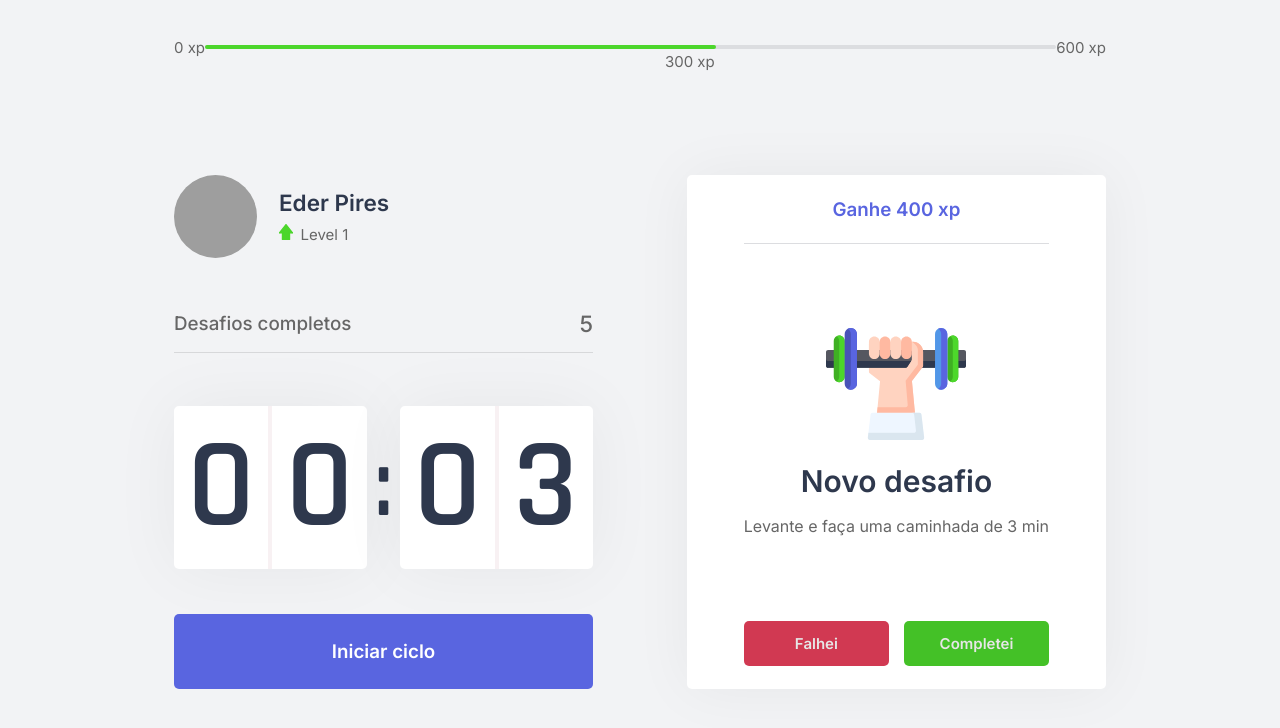
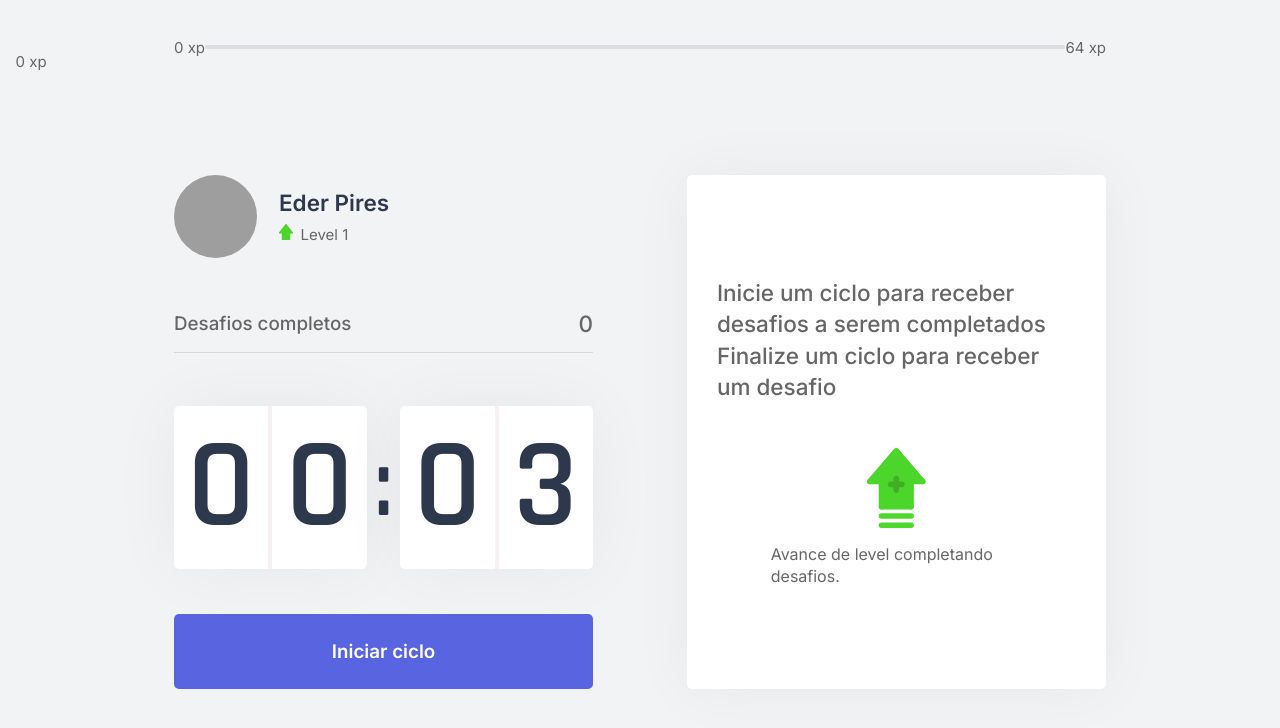
Before and after one commit to ederpbj/moveit-next, a Next.js app: page / in a window 1280 px wide. Shown: the top 728 px of the page. Built offline with nearby package versions, Linux system fonts and the light colour scheme; grey boxes are pictures that could not be loaded.

Commit message:
criando contexts

```diff
--- /dev/null
+++ b/challenges.json
@@ -0,0 +1,62 @@
+[
+  {
+    "type": "body",
+    "description": "Estique um de seus braços com a palma da mão virada para frente e puxe os dedos para cima por 10 segundos por mão.",
+    "amount": 80
+  },
+  {
+    "type": "body",
+    "description": "Estique seu braço contra o peito e puxe-o utilizando o outro braço por 10 segundos por braço.",
+    "amount": 60
+  },
+  {
+    "type": "body",
+    "description": "Puxe seu pescoço com a ajuda da mão para a direita e para a esquerda, permanecendo na posição por alguns segundos.",
+    "amount": 70
+  },
+  {
+    "type": "body",
+    "description": "Com as duas mãos na parte de trás da cabeça, leve-a para baixo, alongando a parte de trás da região.",
+    "amount": 60
+  },
+  {
+    "type": "body",
+    "description": "Cruze as pernas e desça com as mãos esticadas em direção ao chão. Repita o movimento com a outra perna na frente.",
+    "amount": 100
+  },
+  {
+    "type": "body",
+    "description": "Sentado, abra as pernas e tente encostar as palmas das mãos no chão, repita 3 vezes por 5 segundos.",
+    "amount": 80
+  },
+  {
+    "type": "body",
+    "description": "Puxe o joelho de encontro ao peito e segure, troque de perna após 10 segundos.",
+    "amount": 50
+  },
+  {
+    "type": "body",
+    "description": "Sentado, cruze uma perna e incline seu tronco à frente, troque de perna após 10 segundos.",
+    "amount": 80
+  },
+  {
+    "type": "eye",
+    "description": "Sentado, feche os olhos e cubra-os com as palmas da mão durante 2 minutos, depois abra normalmente.",
+    "amount": 90
+  },
+  {
+    "type": "eye",
+    "description": "Em algum ambiente aberto, olhe o mais longe que puder em quatro direções por 3s, mexa apenas os olhos. Repita 3 vezes.",
+    "amount": 140
+  },
+  {
+    "type": "eye",
+    "description": "Usando os polegares, massage a área abaixo das sobrancelhas em movimentos circulares por 15 segundos.",
+    "amount": 70
+  },
+  {
+    "type": "body",
+    "description": "Em pé, gire a cintura o máximo que puder para a esquerda, segure por cinco segundos. Repita para a direita.",
+    "amount": 90
+  }
+]
--- a/src/components/ChallengeBox.tsx
+++ b/src/components/ChallengeBox.tsx
@@ -1,24 +1,41 @@
+// import { useContext } from 'react';
+// import { ChallengesContext } from '../contexts/ChallengesContext';
+import { useContext } from 'react';
+import { ChallengesContext } from '../contexts/ChallengesContext';
 import styles from '../styles/components/ChallengeBox.module.css';
 
 export function ChallengeBox() {
-    const hasActiveChallenge = true;
+    //Pegando as funções do contexto
+    const { activeChallenge, resetChallenge } = useContext(ChallengesContext);
+
+    //Testado
+    //Acesso o contexto de qualquer lugar da aplicação
+    // const contextData = useContext(ChallengesContext)
+    // console.log('>>>>' + contextData);
+
+    // const hasActiveChallenge = true; //teste anterior
+    // {hasActiveChallenge ? ( //Teste anterior}
 
     return (
         <div className={styles.challengeBoxContainer}>
-            {hasActiveChallenge ? (
+            {activeChallenge ? (
+
                 <div className={styles.challengeActive}>
-                    <header>Ganhe 400 xp</header>
+                    <header>Ganhe {activeChallenge.amount} xp</header>
 
                     <main>
-                        <img src="icons/body.svg" />
+                        <img src={`icons/${activeChallenge.type}.svg`} />
                         <strong>Novo desafio</strong>
-                        <p>Levante e faça uma caminhada de 3 min</p>
+                        <p>{activeChallenge.description}</p>
+                        <p>{activeChallenge.type}</p>
+
                     </main>
 
                     <footer>
                         <button
                             type="button"
                             className={styles.challengeFailedButton}
+                            onClick={resetChallenge}
                         >
                             Falhei
                         </button>
--- a/src/components/CompletedChallenges.tsx
+++ b/src/components/CompletedChallenges.tsx
@@ -1,10 +1,13 @@
+import { useContext } from 'react';
+import { ChallengesContext } from '../contexts/ChallengesContext';
 import styles from '../styles/components/CompletedChallenges.module.css';
 
 export function CompleteChallenges() {
+    const { challengesCompleted } = useContext(ChallengesContext);
     return (
         <div className={styles.completedChallengesContainer}>
             <span>Desafios completos</span>
-            <span>5</span>
+            <span>{challengesCompleted}</span>
         </div>
     )
 }
--- a/src/components/Countdown.tsx
+++ b/src/components/Countdown.tsx
@@ -1,10 +1,14 @@
-import { useState, useEffect } from 'react';
+import { useState, useEffect, useContext } from 'react';
+import { ChallengesContext } from '../contexts/ChallengesContext';
 import styles from '../styles/components/Countdown.module.css';
 
 //é uma variável global
 let countdownTimeout: NodeJS.Timeout;
 
 export function Countdown() {
+    //Usando context criado para toda aplicação
+    const { startNewChallenge } = useContext(ChallengesContext);
+
     const [time, setTime] = useState(0.05 * 60); //define tempo de 25 min
     const [isActive, setIsActive] = useState(false); //monitora se esta ativo botão
     const [hasFineshed, setHasFineshed] = useState(false); //monitora se finalizou cowntdown
@@ -44,6 +48,7 @@
             setHasFineshed(true); //chegou em zero o time
             setIsActive(false); //setar como inativo o botão
             // console.log('finalizou!')
+            startNewChallenge(); //vem do context da aplicação
         }
         // console.log(active);
     }, [isActive, time])
--- a/src/components/ExperienceBar.tsx
+++ b/src/components/ExperienceBar.tsx
@@ -1,18 +1,26 @@
+import { useContext } from 'react';
+import { ChallengesContext } from '../contexts/ChallengesContext';
 import styles from '../styles/components/ExperienceBar.module.css';
 
 export function ExperienceBar() {
+    //Pegando as funções do contexto
+    const { currentExperience, experienceToNextLevel } = useContext(ChallengesContext);
+
+    const percentToNextLevel = Math.round(currentExperience * 100) / experienceToNextLevel;
+
     return (
         <header className={styles.experienceBar}>
             <span>0 xp</span>
             <div>
-                {/* aqui mantenho os estilos controláveis e variáveis */}
-                <div style={{ width: '60%' }} />
+                {/* aqui mantenho os estilos controláveis e variáveis, bara verde */}
+                <div style={{ width: `${percentToNextLevel}%` }} />
 
-                <span className={styles.currentExperience} style={{ left: '50%' }}>
-                    300 xp
+                {/* Barra completa  */}
+                <span className={styles.currentExperience} style={{ left: `${percentToNextLevel}%` }}>
+                    {currentExperience} xp
                 </span>
             </div>
-            <span>600 xp</span>
+            <span>{experienceToNextLevel} xp</span>
         </header>
     )
 }
--- /dev/null
+++ b/src/contexts/ChallengesContext.tsx
@@ -0,0 +1,80 @@
+import { createContext, ReactNode, useState } from 'react';
+
+import challenges from '../../challenges.json';
+
+interface Challenge {
+    type: 'body' | 'eye'; //só pode ser um desses dois tipos predefinidos
+    description: string;
+    amount: number;
+}
+
+//Dados que vou retornar do meu contexto
+//formato a ser seguido
+interface ChallengesContextData {
+    level: number;
+    currentExperience: number;
+    challengesCompleted: number;
+    activeChallenge: Challenge; //Object; tipo do activeChallenge
+    experienceToNextLevel: number;
+    levelUp: () => void; //função sem retorno
+    startNewChallenge: () => void;
+    resetChallenge: () => void;
+}
+
+interface ChallengesProviderProps {
+    children: ReactNode; //aceita qualquer elemento filho
+}
+
+//Contexto de api interno, serve para troca de informações entre os componentes
+//ele é do tipo: ChallengesContextData
+export const ChallengesContext = createContext({} as ChallengesContextData);
+
+//o tipo das propriedades é: : ChallengesProviderProps
+export function ChallengesProvider({ children }: ChallengesProviderProps) {
+    const [level, setLevel] = useState(1);
+    const [currentExperience, setCurrentExperience] = useState(0);
+    const [challengesCompleted, setChallengesCompleted] = useState(0);
+
+    const [activeChallenge, setActiveChallenge] = useState(null);
+
+    //Calculo na potencia 2
+    //4 é Fator de experiência
+    const experienceToNextLevel = Math.pow(((level + 1) * 4), 2);
+
+    console.log('experienceToNextLevel >>>> ', experienceToNextLevel);
+
+    function levelUp() {
+        setLevel(level + 1);
+    }
+
+    function startNewChallenge() {
+        //pega números aleatórios do tamanho do array e arredonda
+        const randomChallengeIndex = Math.floor(Math.random() * challenges.length)
+
+        //Pegar o challange
+        const challenge = challenges[randomChallengeIndex]; //pega o challenge pelo index
+
+        setActiveChallenge(challenge);
+
+        // console.log('New Challenge') //teste
+    }
+
+    function resetChallenge() {
+        setActiveChallenge(null);
+    }
+
+    return (
+        <ChallengesContext.Provider value={{
+            level,
+            currentExperience,
+            challengesCompleted,
+            activeChallenge,
+            experienceToNextLevel,
+            levelUp,
+            startNewChallenge,
+            resetChallenge,
+        }}>
+            {children}
+        </ChallengesContext.Provider>
+    )
+}
--- a/src/pages/_app.tsx
+++ b/src/pages/_app.tsx
@@ -1,7 +1,15 @@
 import '../styles/global.css';
 
+//Da acesso ao contexto da aplicação, troca de informações entre eles
+import { ChallengesProvider } from '../contexts/ChallengesContext';
+
+//Fica em volta de tudo
 function MyApp({ Component, pageProps }) {
-  return <Component {...pageProps} />
+  return (
+    <ChallengesProvider>
+      <Component {...pageProps} />
+    </ChallengesProvider>
+  )
 }
 
 export default MyApp
```
Also changed, not shown: src/pages/_app copy.tsx (added, +22 -0 lines).
